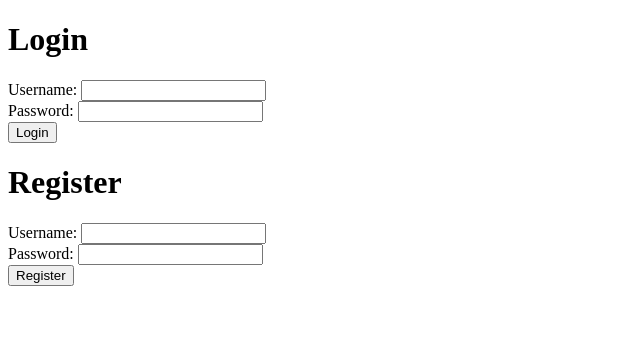
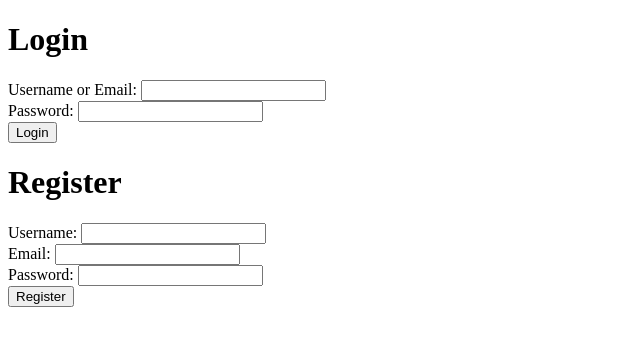
Before and after one commit to Denys-Nalyvaiko/student-dashboard, a PHP site: page / in a window 1280 px wide. Shown: the top 346 px of the page, without its empty margins (0-640 px from the left). Run offline with PHP 8.4, Linux system fonts and the light colour scheme; some libraries are stand-ins or nearby versions.

Commit message:
update databse and class php

```diff
--- a/db/init.sql
+++ b/db/init.sql
@@ -2,9 +2,12 @@
 CREATE TABLE IF NOT EXISTS users (
     id SERIAL PRIMARY KEY,
     username VARCHAR(255) UNIQUE NOT NULL,
+    email VARCHAR(255) UNIQUE NOT NULL,
     password_hash VARCHAR(255) NOT NULL,
-    salt VARCHAR(100) NOT NULL
+    salt VARCHAR(255) NOT NULL,
+    role VARCHAR(50) DEFAULT 'User' NOT NULL
 );
+
 
 -- Tworzenie tabeli sesji (opcjonalne)
 CREATE TABLE IF NOT EXISTS sessions (
--- a/index.php
+++ b/index.php
@@ -1,64 +1,71 @@
 <?php
-require_once 'php/db.php';
+session_start();
+require_once 'php/User.php';
+require_once 'php/Databse.php';
 
-session_start();
+$db = new Database();
 
-// Generate salt
 function generateSalt($length = 32) {
     return bin2hex(random_bytes($length));
 }
 
-// Hash password
 function hashPassword($password, $salt) {
     return hash('sha512', $password . $salt);
 }
 
-// Connect with Data Base
-$db = new Database();
-
-// Login user
 if ($_SERVER['REQUEST_METHOD'] === 'POST' && isset($_POST['login'])) {
-    $username = $_POST['username'];
+    $loginInput = $_POST['loginInput'];
     $password = $_POST['password'];
 
-    $user = $db->getUserByUsername($username);
+    if (filter_var($loginInput, FILTER_VALIDATE_EMAIL)) {
+        $user = $db->getUserByEmail($loginInput);
+    } else {
+        $user = $db->getUserByUsername($loginInput);
+    }
 
-    if ($user && hashPassword($password, $user['salt']) === $user['password_hash']) {
-        $_SESSION['user_id'] = $user['id'];
-        echo "Login success!";
+    if ($user && hashPassword($password, $user->salt) === $user->password_hash) {
+        $_SESSION['user_id'] = $user->id;
+        echo "Zalogowano pomyślnie!";
     } else {
-        echo "Login error";
+        echo "Błąd logowania.";
     }
 }
 
-// Register new user
 if ($_SERVER['REQUEST_METHOD'] === 'POST' && isset($_POST['register'])) {
     $username = $_POST['username'];
+    $email = $_POST['email'];
     $password = $_POST['password'];
+    $role = 'User';
 
-    $salt = generateSalt();
-    $hashedPassword = hashPassword($password, $salt);
+    if ($db->getUserByUsername($username) || $db->getUserByEmail($email)) {
+        echo "Użytkownik o podanej nazwie użytkownika lub emailu już istnieje.";
+    } else {
+        $salt = generateSalt();
+        $hashedPassword = hashPassword($password, $salt);
 
-    if ($db->createUser($username, $hashedPassword, $salt)) {
-        echo "Register success!";
-    } else {
-        echo "Register error";
+        if ($db->createUserWithRole($username, $email, $hashedPassword, $salt, $role)) {
+            echo "Rejestracja pomyślna!";
+        } else {
+            echo "Błąd rejestracji.";
+        }
     }
 }
 ?>
 
+
 <!DOCTYPE html>
 <html lang="en">
 <head>
-  <meta charset="UTF-8">
-  <meta name="viewport" content="width=device-width, initial-scale=1.0">
-  <title>Student Dashboard</title>
+    <meta charset="UTF-8">
+    <meta name="viewport" content="width=device-width, initial-scale=1.0">
+    <title>Login and Register</title>
 </head>
 <body>
+
     <h1>Login</h1>
-    <form method="post">
-        <label for="username">Username:</label>
-        <input type="text" name="username" required>
+    <form method="post" action="index.php">
+        <label for="loginInput">Username or Email:</label>
+        <input type="text" name="loginInput" required>
         <br>
         <label for="password">Password:</label>
         <input type="password" name="password" required>
@@ -67,14 +74,18 @@ if ($_SERVER['REQUEST_METHOD'] === 'POST' && isset($_POST['register'])) {
     </form>
 
     <h1>Register</h1>
-    <form method="post">
+    <form method="post" action="index.php">
         <label for="username">Username:</label>
         <input type="text" name="username" required>
+        <br>
+        <label for="email">Email:</label>
+        <input type="email" name="email" required>
         <br>
         <label for="password">Password:</label>
         <input type="password" name="password" required>
         <br>
         <button type="submit" name="register">Register</button>
     </form>
+
 </body>
 </html>
--- /dev/null
+++ b/php/Databse.php
@@ -0,0 +1,51 @@
+<?php
+class Database {
+    private $host = 'db';
+    private $port = 5432;
+    private $db = 'db';
+    private $user = 'docker';
+    private $password = 'docker';
+    private $conn;
+
+    public function __construct() {
+        $this->conn = new PDO("pgsql:host={$this->host};port={$this->port};dbname={$this->db};user={$this->user};password={$this->password}");
+        $this->conn->setAttribute(PDO::ATTR_ERRMODE, PDO::ERRMODE_EXCEPTION);
+    }
+
+    public function getUserByUsername($username) {
+        $stmt = $this->conn->prepare("SELECT * FROM users WHERE username = :username");
+        $stmt->bindParam(':username', $username);
+        $stmt->execute();
+        $userData = $stmt->fetch(PDO::FETCH_ASSOC);
+
+        if (!$userData) {
+            return null;
+        }
+
+        return new User($userData['id'], $userData['username'], $userData['email'], $userData['password_hash'], $userData['salt'], $userData['role']);
+    }
+
+    public function getUserByEmail($email) {
+        $stmt = $this->conn->prepare("SELECT * FROM users WHERE email = :email");
+        $stmt->bindParam(':email', $email);
+        $stmt->execute();
+        $userData = $stmt->fetch(PDO::FETCH_ASSOC);
+
+        if (!$userData) {
+            return null;
+        }
+
+        return new User($userData['id'], $userData['username'], $userData['email'], $userData['password_hash'], $userData['salt'], $userData['role']);
+    }
+
+    public function createUserWithRole($username, $email, $passwordHash, $salt, $role) {
+        $stmt = $this->conn->prepare("INSERT INTO users (username, email, password_hash, salt, role) VALUES (:username, :email, :passwordHash, :salt, :role)");
+        $stmt->bindParam(':username', $username);
+        $stmt->bindParam(':email', $email);
+        $stmt->bindParam(':passwordHash', $passwordHash);
+        $stmt->bindParam(':salt', $salt);
+        $stmt->bindParam(':role', $role);
+        return $stmt->execute();
+    }
+}
+?>
--- /dev/null
+++ b/php/User.php
@@ -0,0 +1,19 @@
+<?php
+class User {
+    public $id;
+    public $username;
+    public $email;
+    public $password_hash;
+    public $salt;
+    public $role;
+
+    public function __construct($id, $username, $email, $password_hash, $salt, $role) {
+        $this->id = $id;
+        $this->username = $username;
+        $this->email = $email;
+        $this->password_hash = $password_hash;
+        $this->salt = $salt;
+        $this->role = $role;
+    }
+}
+?>
```
Also changed, not shown: php/db.php (deleted, +0 -33 lines).
